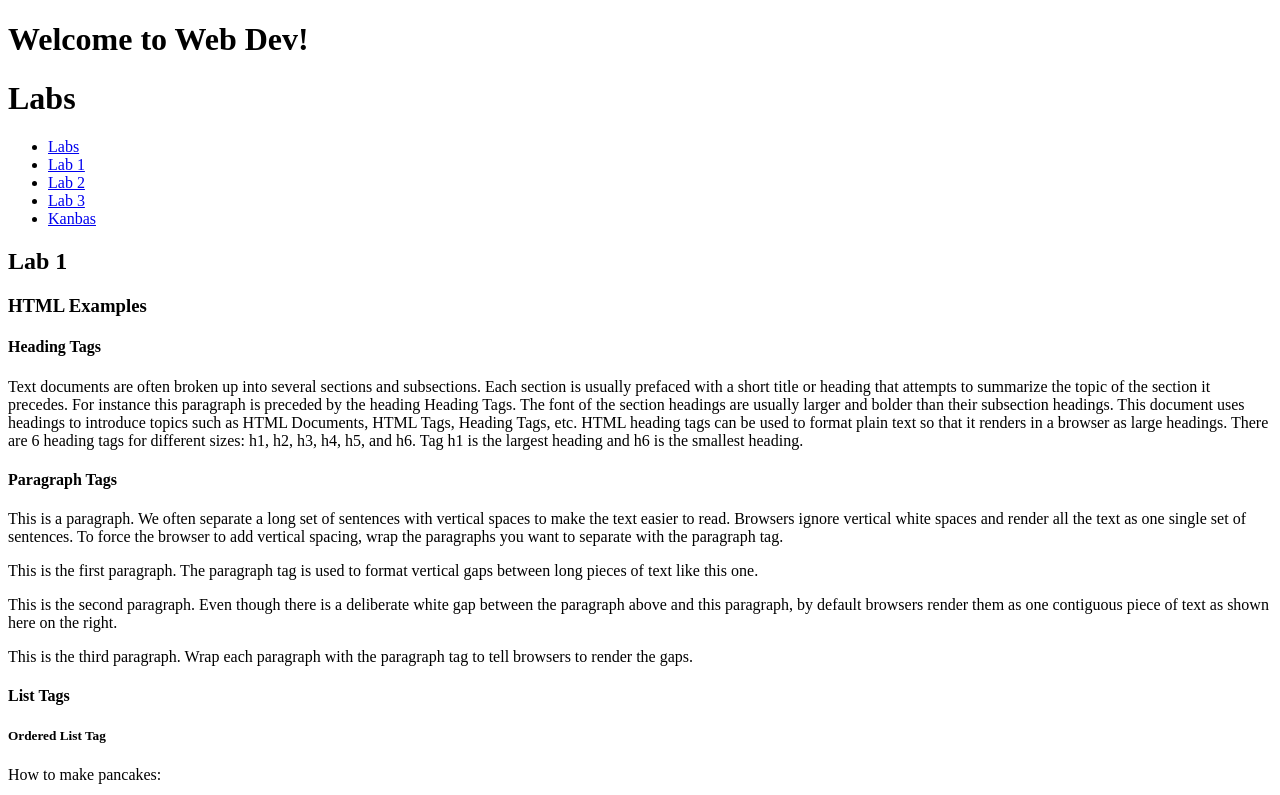
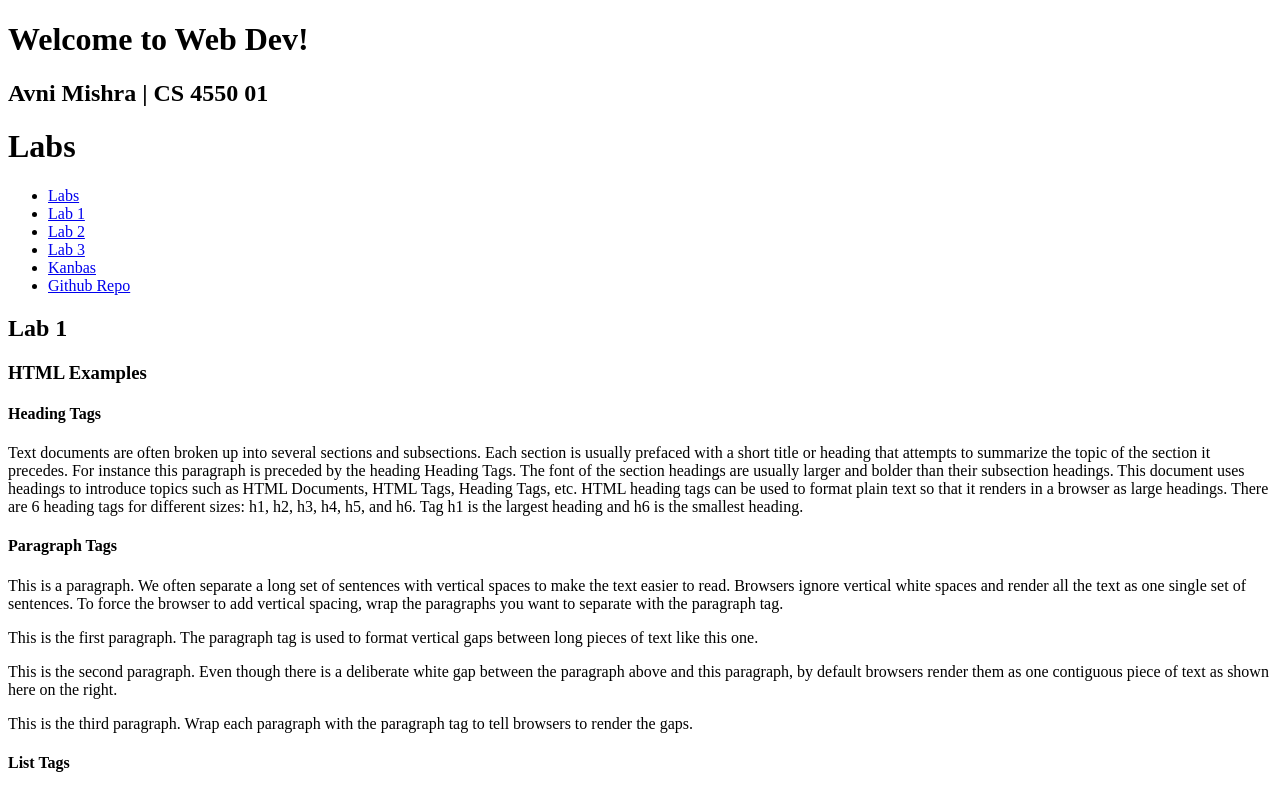
Before and after one commit to avnimis/CS4550, a React (Create React App) app: page /#/Labs/Lab1 in a window 1280 px wide. Shown: the top 795 px of the page. Built offline with nearby package versions, Linux system fonts and the light colour scheme.

Commit message:
Finalizing A1

```diff
--- a/src/Labs/TOC.tsx
+++ b/src/Labs/TOC.tsx
@@ -8,6 +8,11 @@ export default function TOC() {
         <li><Link to="/Labs/Lab2">Lab 2</Link></li>
         <li><Link to="/Labs/Lab3">Lab 3</Link></li>
         <li><Link to="/Kanbas">Kanbas</Link></li>
+        <li> <a className="wd-github"
+            href="https://github.com/avnimis/CS4550/tree/Lab1">
+            Github Repo
+          </a>
+        </li>
       </ul>
     );
   }
--- a/src/Labs/index.tsx
+++ b/src/Labs/index.tsx
@@ -8,6 +8,7 @@ export default function Labs() {
   return (
     <div id="wd-labs">
       <h1> Welcome to Web Dev! </h1>
+      <h2>Avni Mishra | CS 4550 01</h2>
       <h1>Labs</h1>
 
       <TOC/>
```
